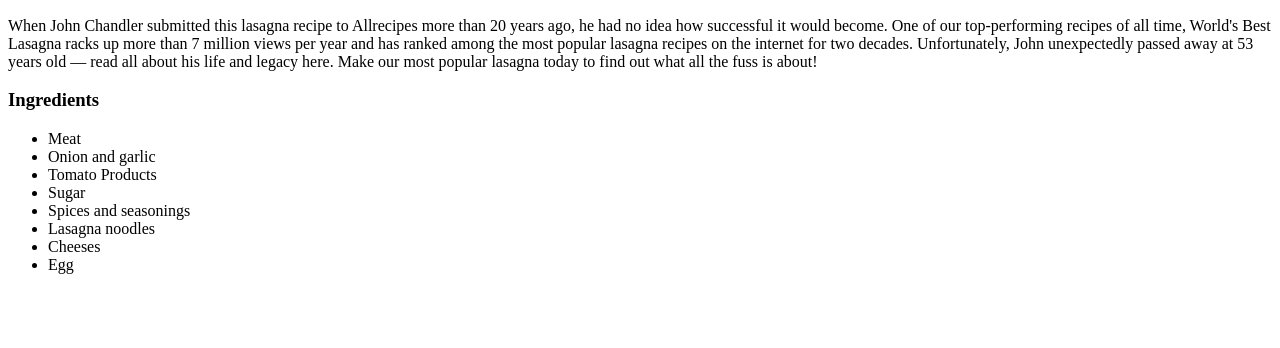
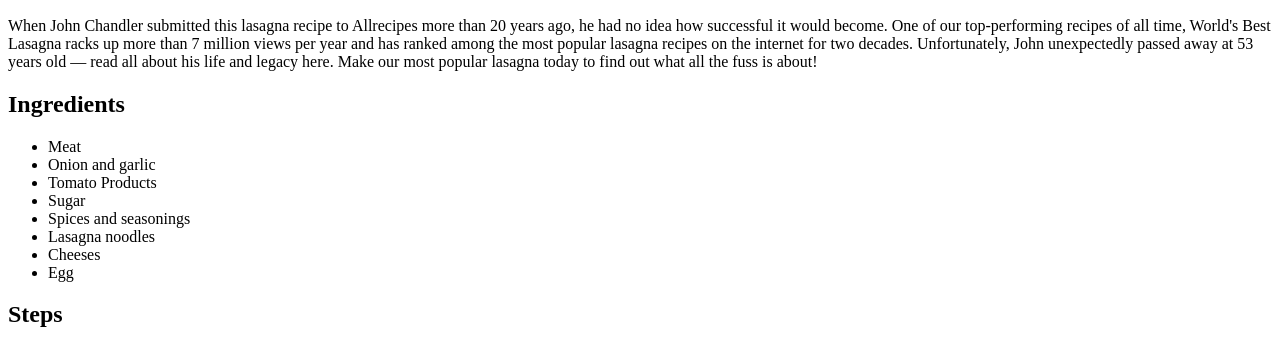
Before and after one commit to iKiray/odin-recipes, a plain HTML site: page recipes/lasagna.html in a window 1280 px wide. Shown: the part 452-800 px from the top of the page. Drawn offline with Linux system fonts and the light colour scheme.

Commit message:
Added 'Steps' heading and fixed all headings for ease of view

```diff
--- a/recipes/lasagna.html
+++ b/recipes/lasagna.html
@@ -16,7 +16,7 @@
             Make our most popular lasagna today to find out what all the fuss is about!
         </p>
 
-        <h3>Ingredients</h3>
+        <h2>Ingredients</h2>
         <ul>
             <li>Meat</li>
             <li>Onion and garlic</li>
@@ -28,5 +28,6 @@
             <li>Egg</li>
         </ul>
 
+        <h2>Steps</h2>
     </body>
 </html>
```
